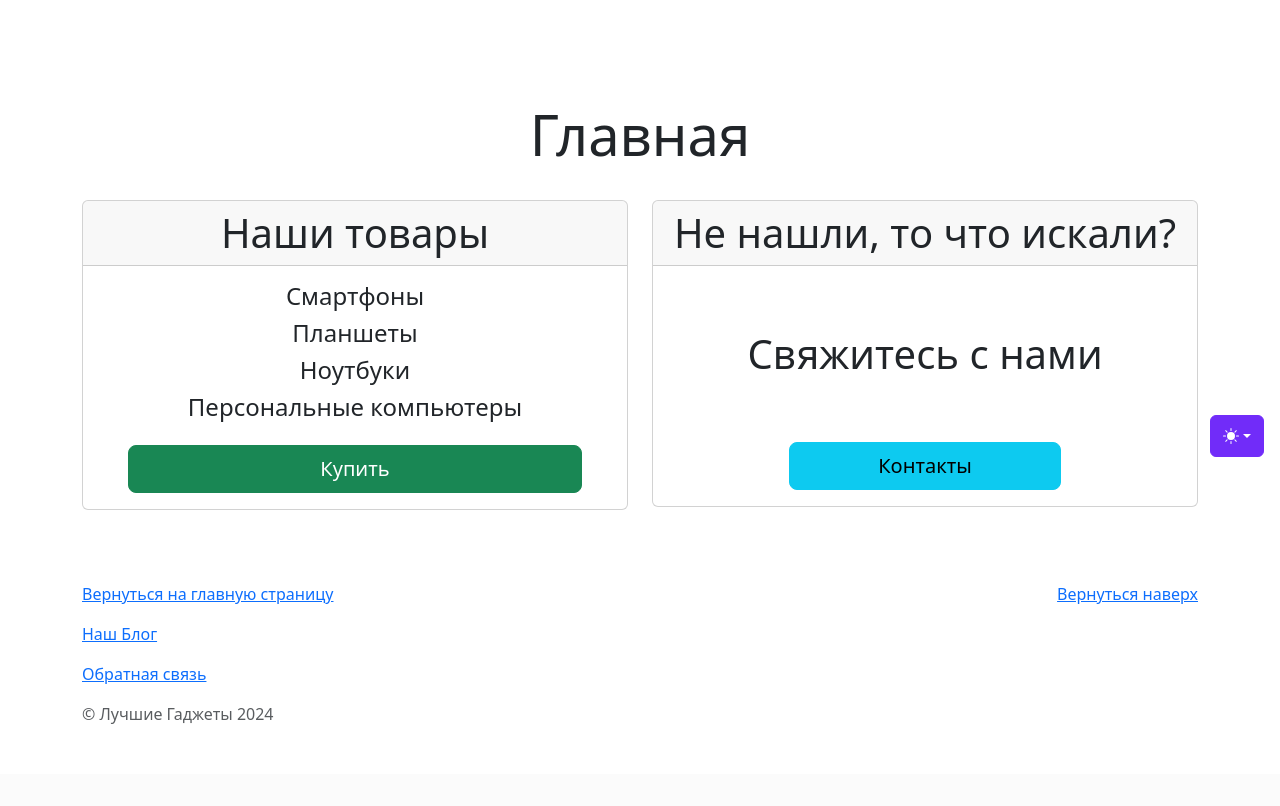
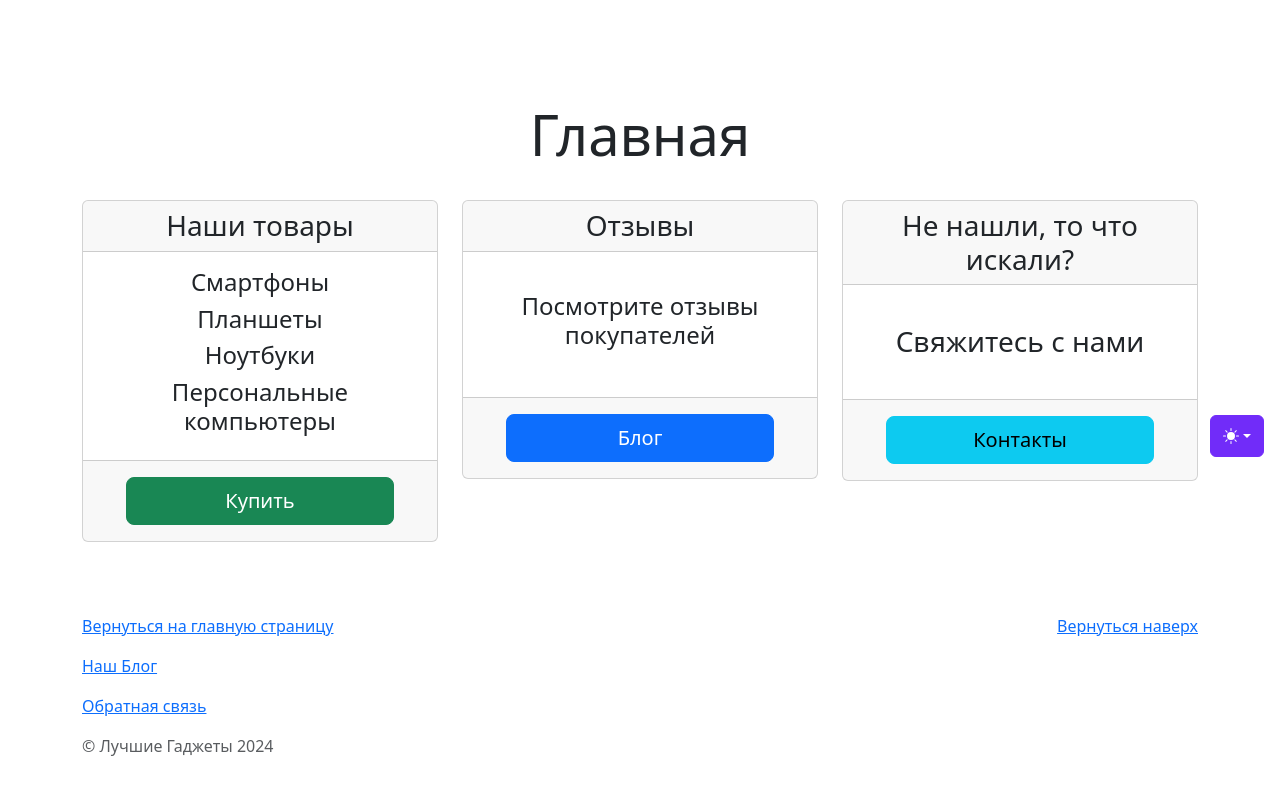
Before and after one commit to EliasN96/DJANGO_HW_2, a Django app: page / in a window 1280 px wide. Shown: the part 327-1133 px from the top of the page. Before the commit the page ends 1051 px from the top, so only its background shows below. Run offline with Django 5.2, Linux system fonts and the light colour scheme; some libraries are stand-ins or nearby versions.

Commit message:
update html's

```diff
--- a/blog/templates/blog/blog_list.html
+++ b/blog/templates/blog/blog_list.html
@@ -2,7 +2,7 @@
 {% load my_tags %}
 {% block content %}
 <div class="pricing-header px-3 py-3 pt-md-5 pb-md-4 mx-auto text-center">
-    <h1 class="display-4">Блоги наших покупателей</h1>
+    <h1 class="display-4">Блог наших покупателей</h1>
 </div>
 <div class="album py-5 bg-body-tertiary">
     <div class="d-grid gap-2 col-2 mx-auto mb-4">
--- a/catalog/templates/base.html
+++ b/catalog/templates/base.html
@@ -168,6 +168,7 @@
   </section>
 
 {% block content %}
+
 {% endblock %}
 
 </main>
--- a/catalog/templates/home.html
+++ b/catalog/templates/home.html
@@ -6,10 +6,10 @@
 
 <div class="container">
     <div class="row">
-        <div class="col-6">
+        <div class="col-4">
             <div class="card mb-4 box-shadow">
                 <div class="card-header">
-                    <h1 class="my-0 font-weight-normal text-center">Наши товары</h1>
+                    <h3 class="my-0 font-weight-normal text-center">Наши товары</h3>
                 </div>
                 <div class="card-body">
                     <h4 class="card-title pricing-card-title text-center">Смартфоны</h4>
@@ -17,21 +17,41 @@
                     <h4 class="card-title pricing-card-title text-center">Ноутбуки</h4>
                     <h4 class="card-title pricing-card-title text-center">Персональные компьютеры</h4>
                 </div>
-                <div class="card_footer d-grid gap-2 col-10 mx-auto mb-3">
-                    <a href="{% url 'catalog:product_list' %}" type="button" class="btn btn-lg btn-block btn-success">Купить</a>
+                <div class="card-footer">
+                    <div class="d-grid gap-2 col-10 m-2 mx-auto">
+                        <a href="{% url 'catalog:product_list' %}" type="button" class="btn btn-lg btn-block btn-success">Купить</a>
+                    </div>
                 </div>
             </div>
         </div>
-        <div class="col-6">
+        <div class="col-4">
             <div class="card mb-4 box-shadow">
                 <div class="card-header">
-                    <h1 class="my-0 font-weight-normal text-center">Не нашли, то что искали?</h1>
+                    <h3 class="my-0 font-weight-normal text-center">Отзывы</h3>
                 </div>
-                <div class="card-body mt-5 mb-3" >
-                    <h1 class="card-title pricing-card-title text-center">Свяжитесь с нами</h1>
+                <div class="card-body mt-4 mb-3">
+                    <h4 class="card-title pricing-card-title mb-3 text-center">Посмотрите отзывы покупателей</h4>
                 </div>
-                <div class="card_footer d-grid gap-2 col-6 mx-auto mb-3 mt-4">
-                    <a href="{% url 'catalog:contacts' %}" type="button" class="btn btn-lg btn-block btn-info">Контакты</a>
+                <div class="card-footer">
+                    <div class="d-grid gap-2 col-10 m-2 mx-auto">
+                        <a href="{% url 'blog:blog_list' %}" type="button" class="btn btn-lg btn-block btn-primary">Блог</a>
+                    </div>
+                </div>
+            </div>
+        </div>
+        <div class="col-4">
+            <div class="card mb-4 box-shadow">
+                <div class="card-header">
+                    <h3 class="my-0 font-weight-normal text-center">Не нашли, то что искали?</h3>
+                </div>
+                <div class="card-body mt-4 mb-3">
+                    <h3 class="card-title pricing-card-title text-center">Свяжитесь с нами</h3>
+                </div>
+                <div class="card-footer">
+                    <div class="d-grid gap-2 col-10 m-2 mx-auto">
+                        <a href="{% url 'catalog:contacts' %}" type="button"
+                       class="btn btn-lg btn-block btn-info">Контакты</a>
+                    </div>
                 </div>
             </div>
         </div>
```
Also changed, not shown: blog/templates/blog/blog_form.html (+12 -6 lines), catalog/templates/catalog/product_detail.html (+24 -9 lines), catalog/templates/catalog/product_form.html (+53 -8 lines), catalog/templates/catalog/product_list.html (+19 -7 lines).
